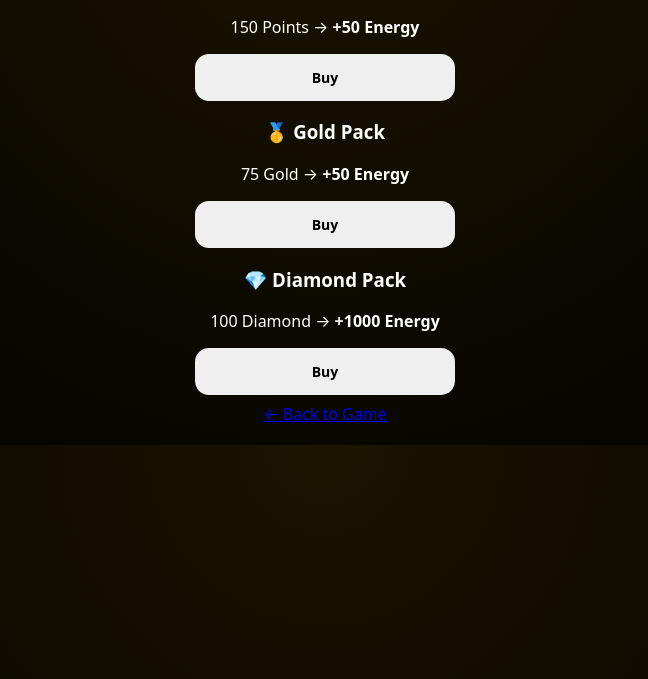
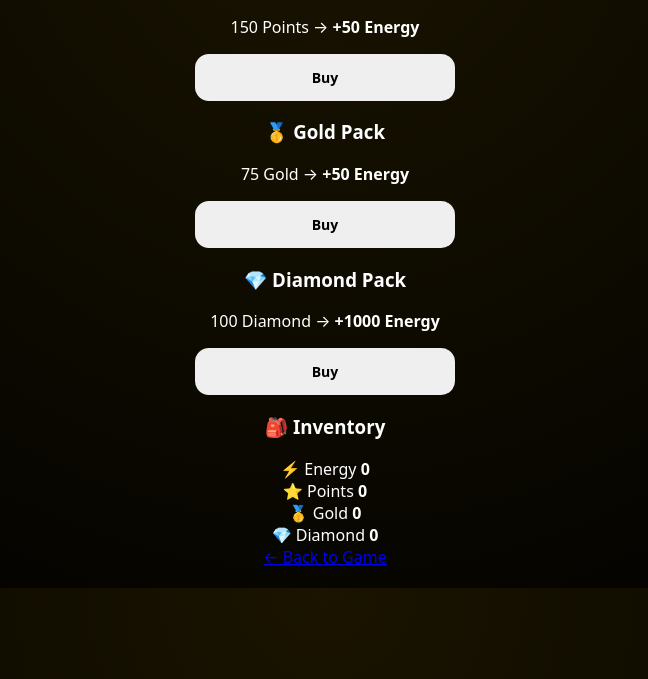
Before and after one commit to sunusimusa/scratch-app, a website: page public/shop.html in a window 1280 px wide. Shown: the part 121-800 px from the top of the page, without its empty margins (315-963 px from the left). Drawn offline with Linux system fonts and the light colour scheme.

Commit message:
shop.html

```diff
--- a/public/shop.html
+++ b/public/shop.html
@@ -32,6 +32,31 @@
       <button onclick="buyWithDiamond()">Buy</button>
     </div>
 
+    <!-- ================= INVENTORY ================= -->
+<div class="inventory-card">
+  <h3>🎒 Inventory</h3>
+
+  <div class="inventory-row">
+    <span>⚡ Energy</span>
+    <b id="invEnergy">0</b>
+  </div>
+
+  <div class="inventory-row">
+    <span>⭐ Points</span>
+    <b id="invPoints">0</b>
+  </div>
+
+  <div class="inventory-row">
+    <span>🥇 Gold</span>
+    <b id="invGold">0</b>
+  </div>
+
+  <div class="inventory-row">
+    <span>💎 Diamond</span>
+    <b id="invDiamond">0</b>
+  </div>
+</div>
+
     <a href="/" class="back-link">← Back to Game</a>
   </div>
 
```
